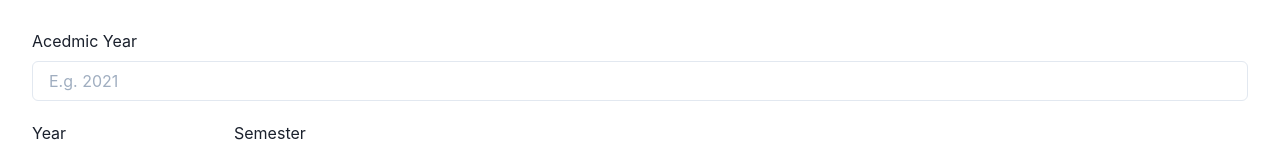
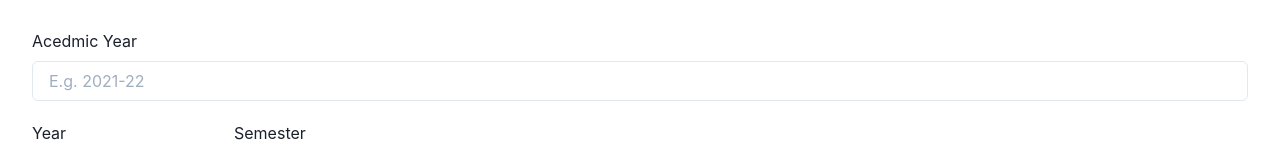
Before and after one commit to GauravKhalapurkar/ViAPP, a Next.js app: page / in a window 1280 px wide. Shown: the part 270-421 px from the top of the page. Built offline with nearby package versions, Linux system fonts and the light colour scheme.

Commit message:
Update index.js

```diff
--- a/pages/index.js
+++ b/pages/index.js
@@ -158,7 +158,7 @@ export default function Home() {
           onChange={(e) => {
             setData({ ...data, academicYear: e.target.value });
           }}
-          placeholder="E.g. 2021"
+          placeholder="E.g. 2021-22"
           size="md"
         />
         <HStack pt={"20px"}>
```
